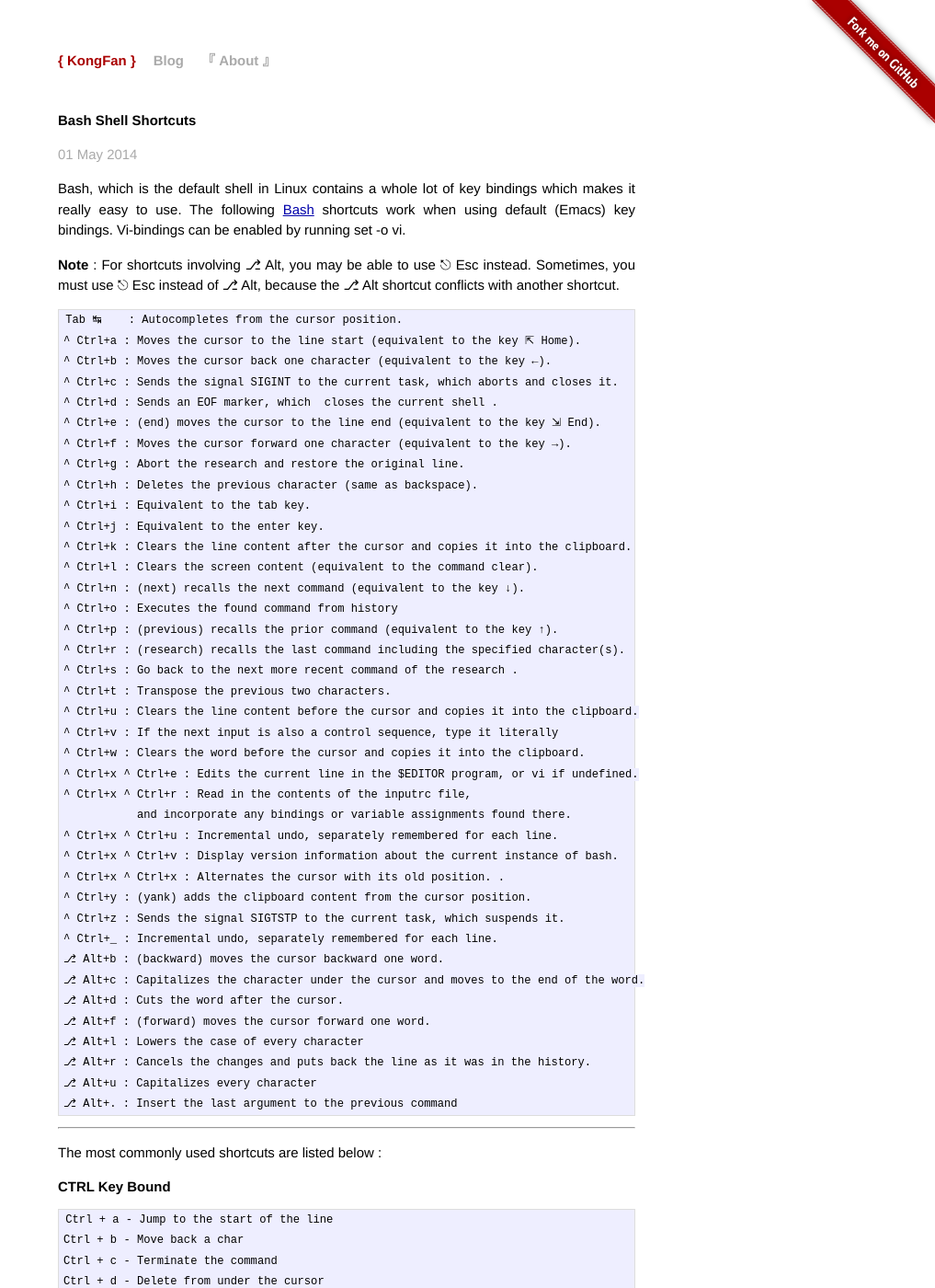
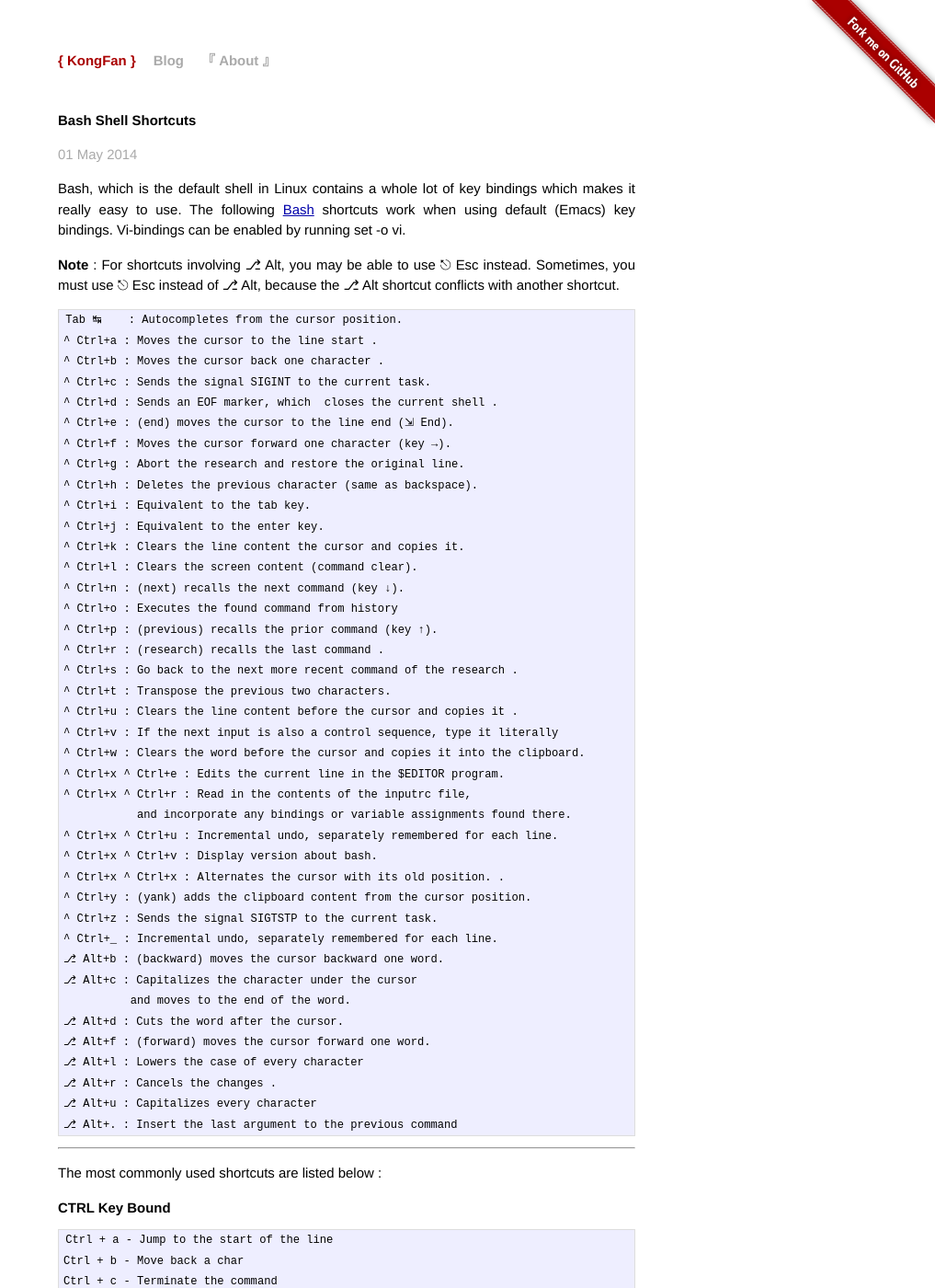
Before and after one commit to kungfan/kongfan.github.io, a Jekyll site: the page built from _posts/2014-05-01-bash-shell-shortcuts.markdown, in a window 1280 px wide and 1400 px high. Shown: the whole window at 92% size, without its empty margins (263-1280 px from the left). Built offline with Jekyll 4.4.1, drawn with Linux system fonts in a browser that asks for light colours; Markdown is read by kramdown in place of the engine named in the settings.

Commit message:
fix markdown files

```diff
--- a/_posts/2014-05-01-bash-shell-shortcuts.markdown
+++ b/_posts/2014-05-01-bash-shell-shortcuts.markdown
@@ -8,42 +8,43 @@ Bash, which is the default shell in Linux contains a whole lot of key bindings w
     Sometimes, you must use ⎋ Esc instead of ⎇ Alt, because the ⎇ Alt shortcut conflicts with another shortcut.
 
     Tab ↹    : Autocompletes from the cursor position.
-    ^ Ctrl+a : Moves the cursor to the line start (equivalent to the key ⇱ Home).
-    ^ Ctrl+b : Moves the cursor back one character (equivalent to the key ←).
-    ^ Ctrl+c : Sends the signal SIGINT to the current task, which aborts and closes it.
+    ^ Ctrl+a : Moves the cursor to the line start .
+    ^ Ctrl+b : Moves the cursor back one character .
+    ^ Ctrl+c : Sends the signal SIGINT to the current task.
     ^ Ctrl+d : Sends an EOF marker, which  closes the current shell .
-    ^ Ctrl+e : (end) moves the cursor to the line end (equivalent to the key ⇲ End).
-    ^ Ctrl+f : Moves the cursor forward one character (equivalent to the key →).
+    ^ Ctrl+e : (end) moves the cursor to the line end (⇲ End).
+    ^ Ctrl+f : Moves the cursor forward one character (key →).
     ^ Ctrl+g : Abort the research and restore the original line.
     ^ Ctrl+h : Deletes the previous character (same as backspace).
     ^ Ctrl+i : Equivalent to the tab key.
     ^ Ctrl+j : Equivalent to the enter key.
-    ^ Ctrl+k : Clears the line content after the cursor and copies it into the clipboard.
-    ^ Ctrl+l : Clears the screen content (equivalent to the command clear).
-    ^ Ctrl+n : (next) recalls the next command (equivalent to the key ↓).
+    ^ Ctrl+k : Clears the line content the cursor and copies it.
+    ^ Ctrl+l : Clears the screen content (command clear).
+    ^ Ctrl+n : (next) recalls the next command (key ↓).
     ^ Ctrl+o : Executes the found command from history
-    ^ Ctrl+p : (previous) recalls the prior command (equivalent to the key ↑).
-    ^ Ctrl+r : (research) recalls the last command including the specified character(s).
+    ^ Ctrl+p : (previous) recalls the prior command (key ↑).
+    ^ Ctrl+r : (research) recalls the last command .
     ^ Ctrl+s : Go back to the next more recent command of the research .
     ^ Ctrl+t : Transpose the previous two characters.
-    ^ Ctrl+u : Clears the line content before the cursor and copies it into the clipboard.
+    ^ Ctrl+u : Clears the line content before the cursor and copies it .
     ^ Ctrl+v : If the next input is also a control sequence, type it literally
     ^ Ctrl+w : Clears the word before the cursor and copies it into the clipboard.
-    ^ Ctrl+x ^ Ctrl+e : Edits the current line in the $EDITOR program, or vi if undefined.
+    ^ Ctrl+x ^ Ctrl+e : Edits the current line in the $EDITOR program.
     ^ Ctrl+x ^ Ctrl+r : Read in the contents of the inputrc file,
                and incorporate any bindings or variable assignments found there.
     ^ Ctrl+x ^ Ctrl+u : Incremental undo, separately remembered for each line.
-    ^ Ctrl+x ^ Ctrl+v : Display version information about the current instance of bash.
+    ^ Ctrl+x ^ Ctrl+v : Display version about bash.
     ^ Ctrl+x ^ Ctrl+x : Alternates the cursor with its old position. .
     ^ Ctrl+y : (yank) adds the clipboard content from the cursor position.
-    ^ Ctrl+z : Sends the signal SIGTSTP to the current task, which suspends it.
+    ^ Ctrl+z : Sends the signal SIGTSTP to the current task.
     ^ Ctrl+_ : Incremental undo, separately remembered for each line.
     ⎇ Alt+b : (backward) moves the cursor backward one word.
-    ⎇ Alt+c : Capitalizes the character under the cursor and moves to the end of the word.
+    ⎇ Alt+c : Capitalizes the character under the cursor
+              and moves to the end of the word.
     ⎇ Alt+d : Cuts the word after the cursor.
     ⎇ Alt+f : (forward) moves the cursor forward one word.
     ⎇ Alt+l : Lowers the case of every character
-    ⎇ Alt+r : Cancels the changes and puts back the line as it was in the history.
+    ⎇ Alt+r : Cancels the changes .
     ⎇ Alt+u : Capitalizes every character
     ⎇ Alt+. : Insert the last argument to the previous command
 
--- a/_posts/2014-05-01-memorandu-of-vim.markdown
+++ b/_posts/2014-05-01-memorandu-of-vim.markdown
@@ -37,7 +37,8 @@ There is a memorandum reminding me of vim
     /\> /\< /\< \>
     *
     ^ $ . \
-    option : ignorecase noignorecase hlsearch nohlsearch incsearch nowrapscan
+    option : ignorecase noignorecase hlsearch
+              nohlsearch incsearch nowrapscan
 
     marks
     `` ''
```
Also changed, not shown: _posts/2014-04-27-Adding-DISQUS-to-github-pages.markdown (+9 -2 lines).
